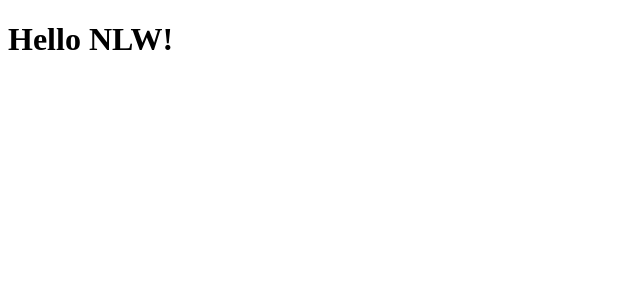
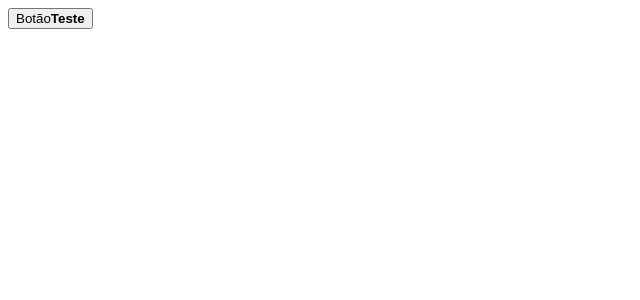
Before and after one commit to angelorpt/nlw-04-react, a React (Create React App) app: page / in a window 1280 px wide. Shown: the top 300 px of the page, without its empty margins (0-640 px from the left). Built offline with nearby package versions, Linux system fonts and the light colour scheme.

Commit message:
add | Component Button

```diff
--- a/src/App.tsx
+++ b/src/App.tsx
@@ -1,6 +1,8 @@
+import { Button } from './components/Button';
+
 function App() {
   return (
-    <h1>Hello NLW!</h1>
+    <Button />
   );
 }
 
--- /dev/null
+++ b/src/components/Button.tsx
@@ -0,0 +1,8 @@
+export function Button() {
+    return (
+        <button type="button">
+            Botão
+            <strong>Teste</strong>
+        </button>
+    );
+}
```
